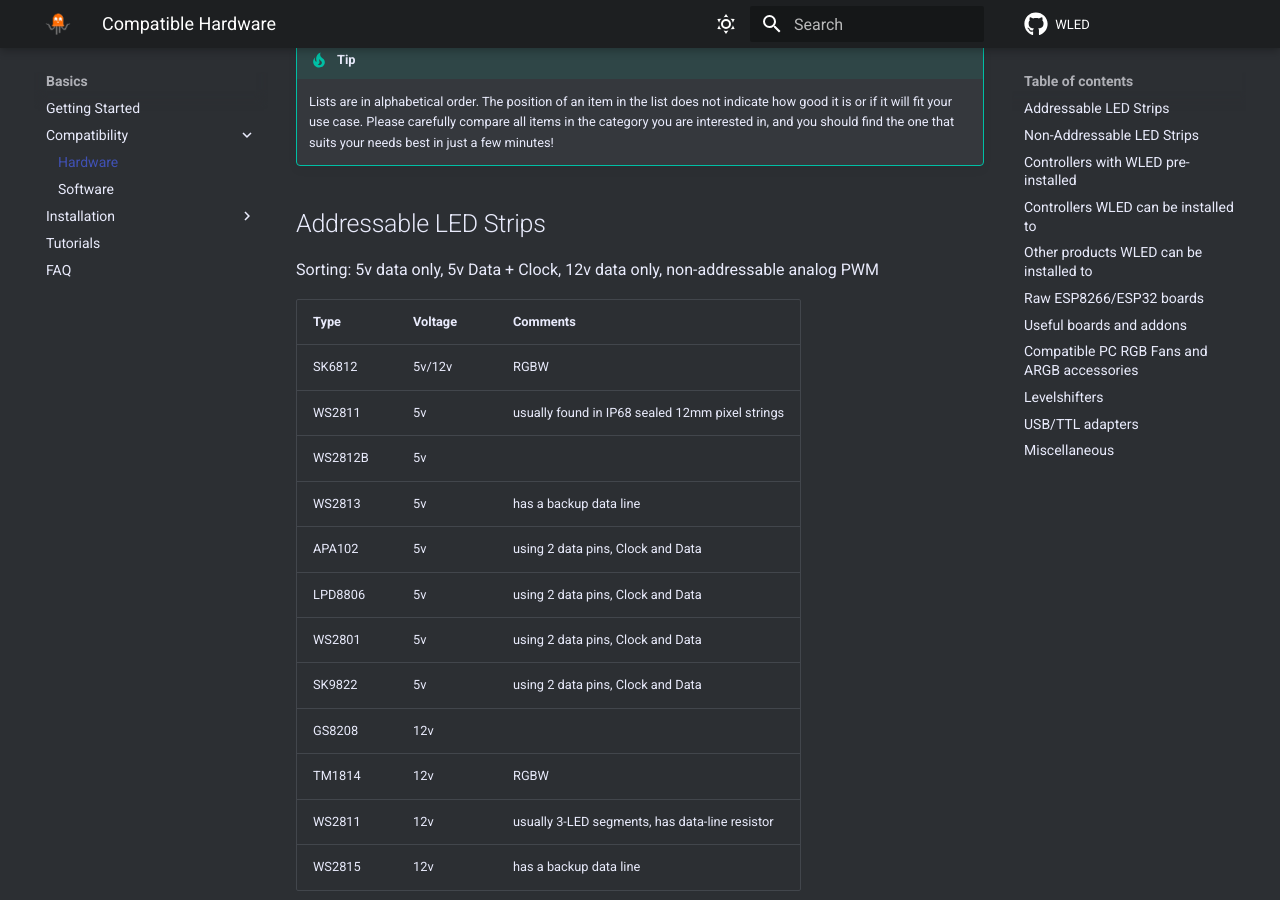
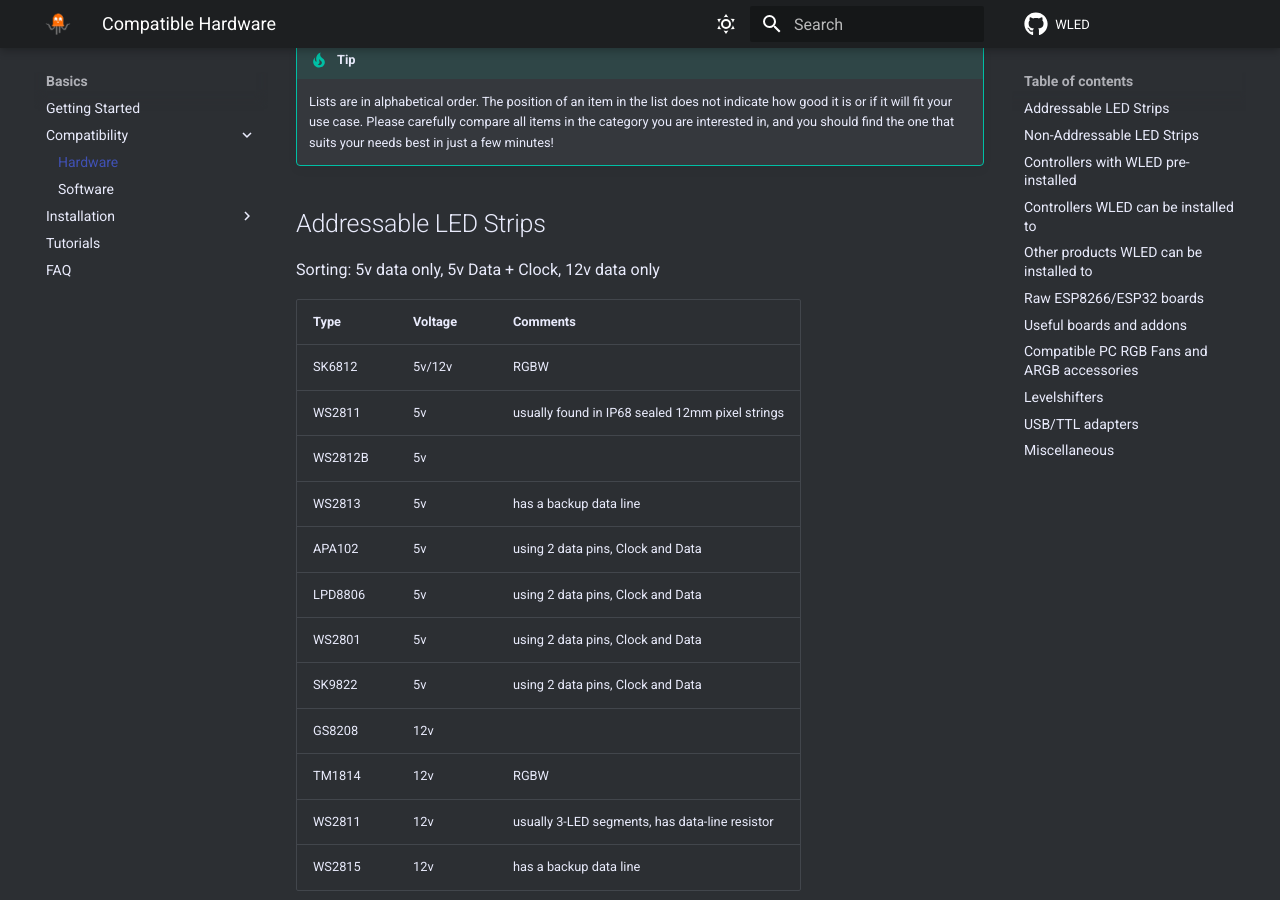
Before and after one commit to Aircoookie/WLED-Docs, an MkDocs documentation site: the page built from docs/basics/compatible-hardware.md, in a window 1280 px wide and 900 px high, scrolled down 387 px. Built offline with MkDocs 1.6.1 and Material for MkDocs 9.7.7, drawn with Linux system fonts in a browser that asks for light colours; comment, search, counter and statistics services are not loaded.

Commit message:
Update compatible-hardware.md

```diff
--- a/docs/basics/compatible-hardware.md
+++ b/docs/basics/compatible-hardware.md
@@ -18,7 +18,7 @@ Please use a decent and neutral description when adding things to this list.
 
 ## Addressable LED Strips
 
-Sorting: 5v data only, 5v Data + Clock, 12v data only, non-addressable analog PWM
+Sorting: 5v data only, 5v Data + Clock, 12v data only
 
 | Type | Voltage | Comments |
 |---|---|---|
```
